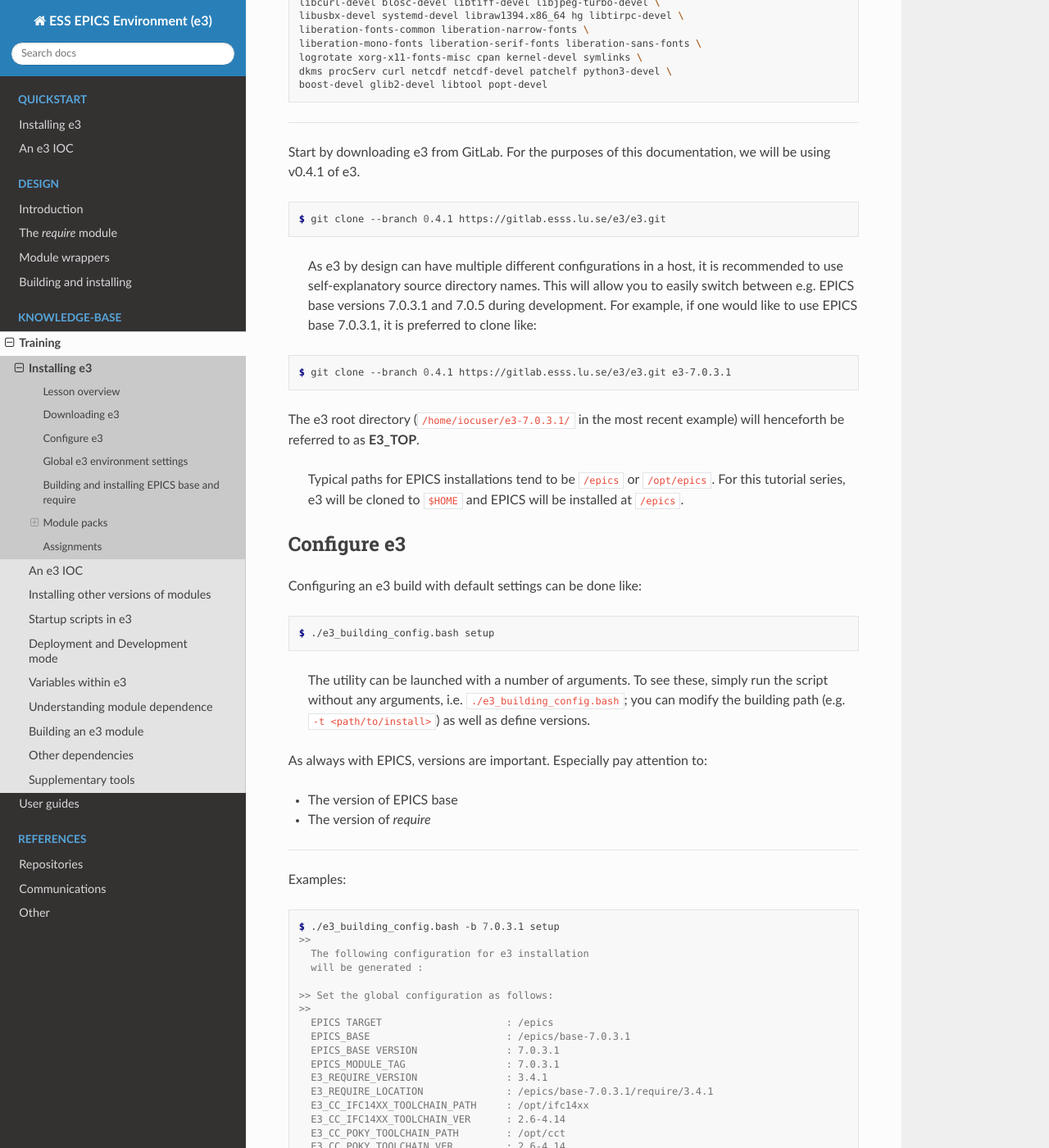
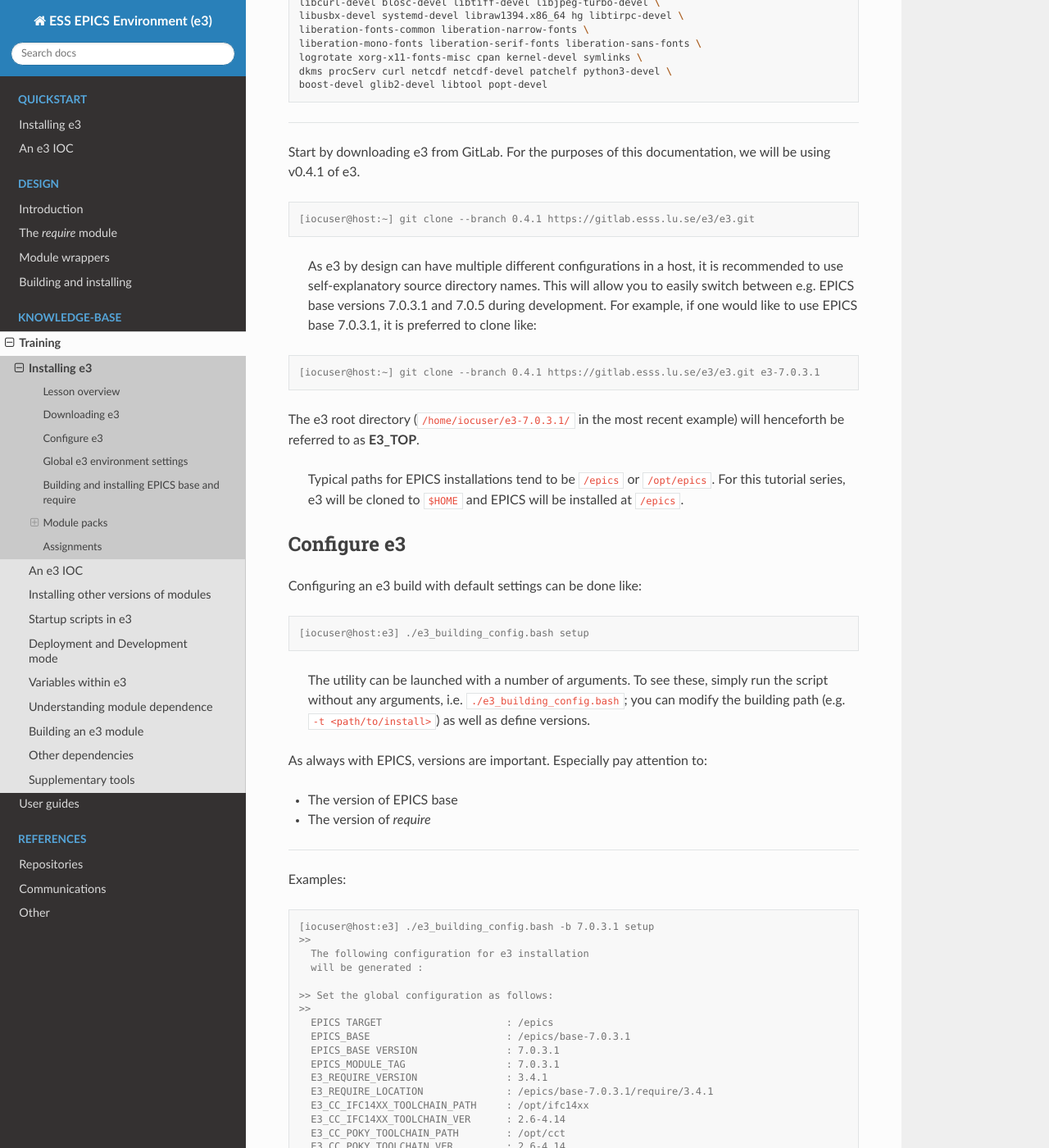
Before and after one commit to ttkorhonen/e3pages, a Sphinx documentation site: the page built from docs/kb/training/workbook/1_installing_e3.md, in a window 1280 px wide and 1400 px high, scrolled down 848 px. Shown: the whole window at 82% size. Built offline with Sphinx 7.4.7 and the Read the Docs theme 2.0.0, drawn with Linux system fonts in a browser that asks for light colours; some of the changed text lies outside the part shown.

Commit message:
Reverted PS1 changes as per MAINTINING.md

````diff
--- a/docs/kb/training/workbook/1_installing_e3.md
+++ b/docs/kb/training/workbook/1_installing_e3.md
@@ -23,7 +23,7 @@
 all of the necessary packages that are needed for the majority of EPICS modules that are in use with e3.
 
 ```bash
-$ sudo yum install -y \
+[iocuser@host:~] sudo yum install -y \
 git tree ipmitool autoconf libtool automake m4 re2c tclx \
 coreutils graphviz patch readline-devel libXt-devel libXp-devel libXmu-devel \
 libXpm-devel lesstif-devel gcc-c++ ncurses-devel perl-devel net-snmp net-snmp-utils \
@@ -42,13 +42,13 @@
 
 Start by downloading e3 from GitLab. For the purposes of this documentation, we will be using v0.4.1 of e3.
 ```console
-$ git clone --branch 0.4.1 https://gitlab.esss.lu.se/e3/e3.git
+[iocuser@host:~] git clone --branch 0.4.1 https://gitlab.esss.lu.se/e3/e3.git
 ```
 
 > As e3 by design can have multiple different configurations in a host, it is recommended to use self-explanatory source directory names. This will allow you to easily switch between e.g. EPICS base versions 7.0.3.1 and 7.0.5 during development. For example, if one would like to use EPICS base 7.0.3.1, it is preferred to clone like:
 
 ```console
-$ git clone --branch 0.4.1 https://gitlab.esss.lu.se/e3/e3.git e3-7.0.3.1
+[iocuser@host:~] git clone --branch 0.4.1 https://gitlab.esss.lu.se/e3/e3.git e3-7.0.3.1
 ```
 
 The e3 root directory (`/home/iocuser/e3-7.0.3.1/` in the most recent example) will henceforth be referred to as **E3_TOP**.
@@ -60,7 +60,7 @@
 Configuring an e3 build with default settings can be done like:
 
 ```console
-$ ./e3_building_config.bash setup
+[iocuser@host:e3] ./e3_building_config.bash setup
 ```
 
 > The utility can be launched with a number of arguments. To see these, simply run the script without any arguments, i.e. `./e3_building_config.bash`; you can modify the building path (e.g. `-t <path/to/install>`) as well as define versions.
@@ -75,7 +75,7 @@
 Examples:
 
 ```console
-$ ./e3_building_config.bash -b 7.0.3.1 setup
+[iocuser@host:e3] ./e3_building_config.bash -b 7.0.3.1 setup
 >>
   The following configuration for e3 installation
   will be generated :
@@ -95,7 +95,7 @@
 ```
 
 ```console
-$ ./e3_building_config.bash -b 7.0.3.1 -t /opt/epics setup
+[iocuser@host:e3] ./e3_building_config.bash -b 7.0.3.1 -t /opt/epics setup
 >>
   The following configuration for e3 installation
   will be generated :
@@ -153,11 +153,11 @@
 For EPICS base and *require*, it's as simple as running:
 
 ```console
-$ ./e3.bash base
+[iocuser@host:e3] ./e3.bash base
 ```
 
 ```console
-$ ./e3.bash req
+[iocuser@host:e3] ./e3.bash req
 ```
 
 > Remember to run these with elevated status (`sudo`) if you want to install in `/opt`.
@@ -183,7 +183,7 @@
 
 To see the contents of any of these groups, you can run
 ```console
-$ ./e3.bash -<groups> vars
+[iocuser@host:e3] ./e3.bash -<groups> vars
 ```
 where `<groups>` are in brackets next to the names. Some examples of the groups are as follows; run the command with the other
 groups to see all of what they contain.
@@ -195,7 +195,7 @@
 any other groups. Note that there are a few ESS-specific modules in here, most notably `e3-auth` and `e3-essioc`.
 
 ```console
-$ ./e3.bash -c vars
+[iocuser@host:e3] ./e3.bash -c vars
 >> Vertical display for the selected modules :
 
  Modules List
@@ -224,7 +224,7 @@
 This group contains those EPICS modules that are used for communication with specific devices and device types.
 
 ```console
-$ bash e3.bash -n vars
+[iocuser@host:e3] bash e3.bash -n vars
 >> Vertical display for the selected modules :
 
  Modules List
@@ -261,7 +261,7 @@
 > depends on the core group as stated above. If you want to see only those modules that are from this group,
 > you should add the `o` flag like
 > ```console
-> $ bash e3.bash -no vars
+> [iocuser@host:e3] bash e3.bash -no vars
 > >> Vertical display for the selected modules :
 > Modules List
 >    0 : communication/e3-modbus
@@ -280,7 +280,7 @@
 This group contains the necessary modules to work with camera-type sensors. This group also depends on the **core** group.
 
 ```console
-$ ./e3.bash -ao vars
+[iocuser@host:e3] ./e3.bash -ao vars
 >> Vertical display for the selected modules :
 
  Modules List
@@ -305,13 +305,13 @@
 * To install the core group:
 
   ```console
-  $ ./e3.bash -c mod
+  [iocuser@host:e3] ./e3.bash -c mod
   ```
 
 * To install the core, timing, and area detector groups
 
   ```console
-  $ ./e3.bash -ctao mod
+  [iocuser@host:e3] ./e3.bash -ctao mod
   ```
 
 ### Options
@@ -338,7 +338,7 @@
 The following command will load all installed modules within a single `iocsh.bash`. If you after executing `e3.bash -c load` see a clear console prompt (`>`), you have succesfully installed e3 on the host.
 
 ```console
-$ ./e3.bash -c load
+[iocuser@host:e3] ./e3.bash -c load
 
 # --- snip snip ---
 
````
